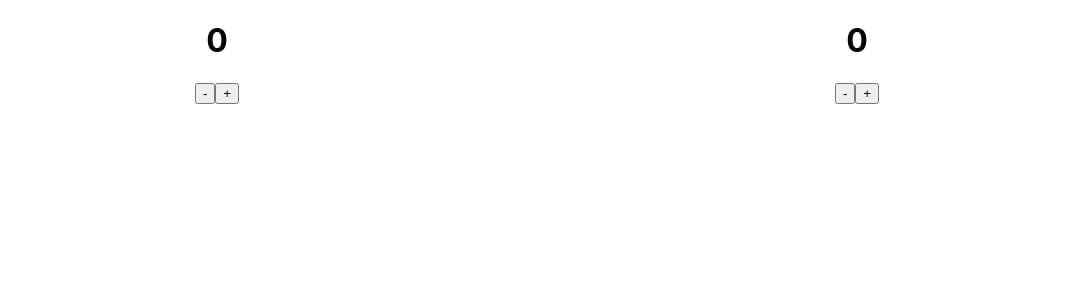
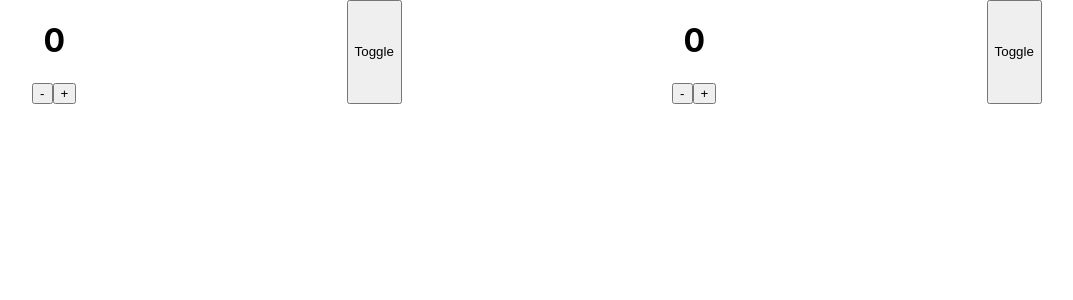
Before and after one commit to gabrielgraciani/react-ninja, a React (Create React App) app in the folder 7-hooks/: page / in a window 1280 px wide. Shown: the top 300 px of the page, without its empty margins (103-1176 px from the left). Built offline with nearby package versions, Linux system fonts and the light colour scheme.

Commit message:
Aula 364 - hooks - useState: estados complexos

```diff
--- a/7-hooks/src/App.js
+++ b/7-hooks/src/App.js
@@ -9,10 +9,12 @@ const App = () => (
 
 class CounterClass extends React.Component{
 	state = {
-		counter: 0
+		counter: 0,
+		toggle: false
 	};
 	render(){
 		return(
+			<>
 			<Counter
 				counter={this.state.counter}
 				increment={() => {
@@ -26,13 +28,23 @@ class CounterClass extends React.Component{
 					}))
 				}}
 			/>
+
+			{this.state.toggle && <h1>Visivel</h1>}
+			<button onClick={() => {
+				this.setState((prevState) => ({
+					toggle: !prevState.toggle
+				}))
+			}}>Toggle</button>
+			</>
 		)
 	}
 }
 
 function CounterFunction(){
 	const [counter, setCounter] = useState(0);
+	const [toggle, setToggle] = useState(false);
 	return(
+		<>
 		<Counter
 			counter={counter}
 			increment={() => {
@@ -42,6 +54,12 @@ function CounterFunction(){
 				setCounter(counter => counter - 1);
 			}}
 		/>
+
+		{toggle && <h1>Visivel</h1>}
+		<button onClick={() => {
+			setToggle(!toggle)
+		}}>Toggle</button>
+		</>
 	)
 }
 
```
